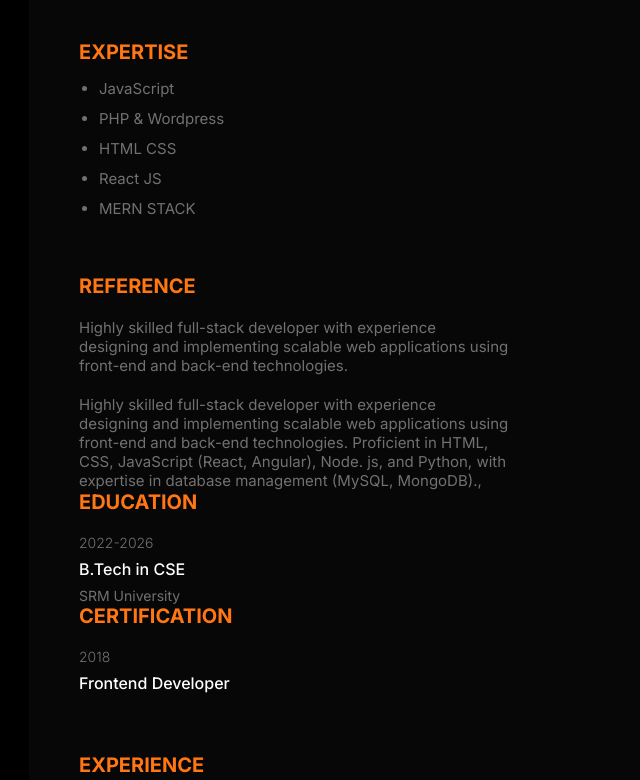
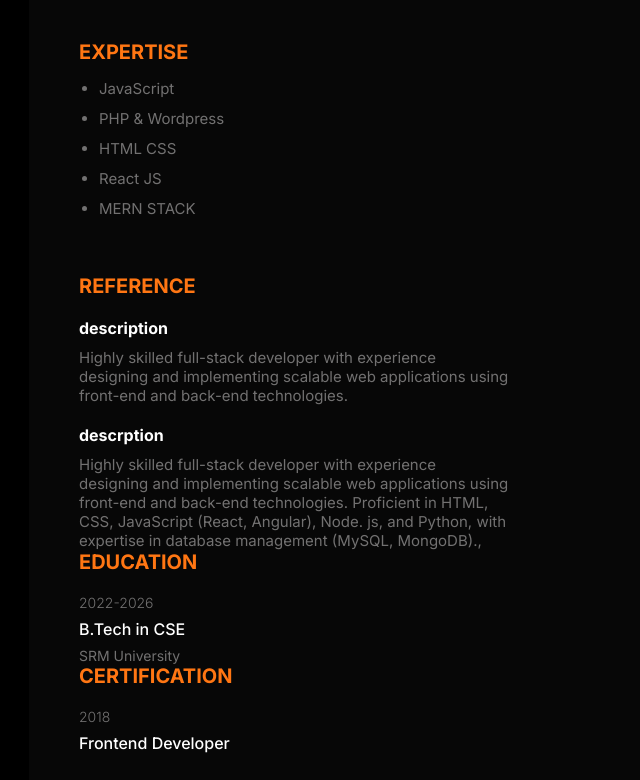
Before and after one commit to sudhakar672/Resumepage, a plain HTML site: page index.html in a window 1280 px wide. Shown: the part 260-1040 px from the top of the page, without its empty margins (111-751 px from the left). Drawn offline with nearby package versions, Linux system fonts and the light colour scheme.

Commit message:
Update index.html

```diff
--- a/index.html
+++ b/index.html
@@ -44,10 +44,10 @@
       <div class="ref">
         <h3 class="title">Reference</h3>
         <div class="ref_item">
-          <h4 class="ref_name"></h4>
+          <h4 class="ref_name">description</h4>
           <p class="description">Highly skilled full-stack developer with  experience designing and implementing scalable web applications using front-end and back-end technologies.
         <div class="ref_item">
-          <h4 class="ref_name"></h4>
+          <h4 class="ref_name">descrption</h4>
           <p class="description"> Highly skilled full-stack developer with experience designing and implementing scalable web applications using front-end and back-end technologies. Proficient in HTML, CSS, JavaScript (React, Angular), Node. js, and Python, with expertise in database management (MySQL, MongoDB)., </p>
         </div>
       </div>
```
